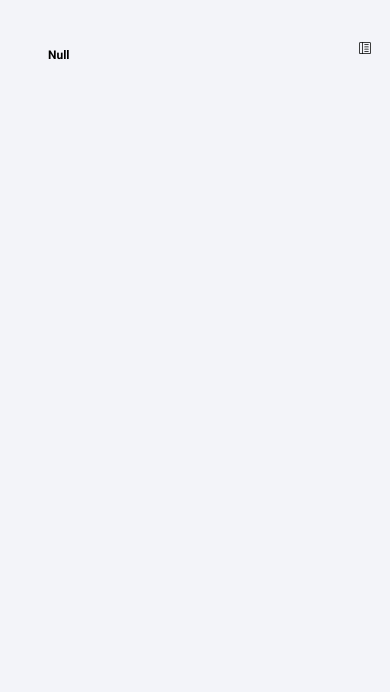
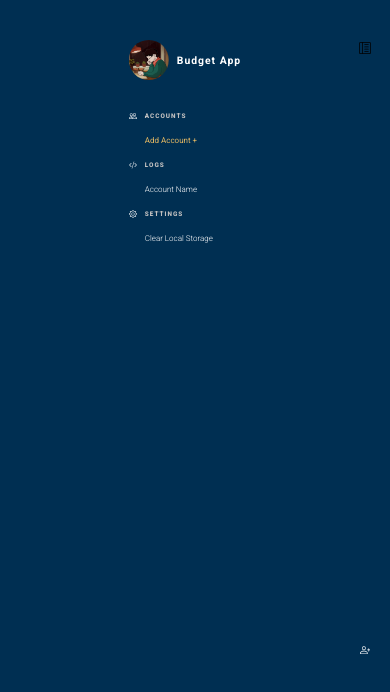
Before and after one commit to michael-dollosa/budgetapp, a React (Create React App) app: page / in a window 390 px wide. Shown: the top 692 px of the page. Built offline with nearby package versions, Linux system fonts and the light colour scheme.

Commit message:
updated logic of sidebar visibility for mobile responsiveness

```diff
--- a/src/components/Sidebar.component.js
+++ b/src/components/Sidebar.component.js
@@ -1,4 +1,5 @@
 import "./Sidebar.styles.scss"
+import { useState, useEffect } from "react"
 import { connect } from "react-redux"
 import { setBudgetAccount } from "../redux/budgetAccount/budgetAccount.actions"
 import { toggleAccountForm, toggleSidebar } from "../redux/modal/modal.actions"
@@ -7,6 +8,21 @@ import { BsPeople, BsPersonPlus, BsGear, BsCodeSlash, BsLayoutTextSidebarReverse
 
 const Sidebar = ({ currentID, accounts, setBudgetAccount, accountToggleFlag, toggleSidebarFlag, toggleSidebar, toggleAccountForm }) => {
 
+  const [currentBrowserWidth, setcurrentBrowserWidth] = useState(window.innerWidth);
+  const mobilebreakPoint = 720;
+
+  //using useEffect, create a listener everytime browser encouters a breakpoint
+  useEffect(() => {
+    //set fn expression to set state of current browser width
+    const handleWindowResize = () => setcurrentBrowserWidth(window.innerWidth);
+    //add listener
+    window.addEventListener("resize", handleWindowResize);
+    //cleanup
+    return () => window.removeEventListener("resize", handleWindowResize);
+
+    //setup on mount
+  },[]);
+
   //fn to set toggle state
   const handleSetToggleForm = () => {
     if(accounts.length < 6) {
@@ -14,9 +30,17 @@ const Sidebar = ({ currentID, accounts, setBudgetAccount, accountToggleFlag, tog
     }
     else{ console.log("buy premium")}
   }
+
   //to set current account to show
   const handleSetBudgetAccount = (account) => {
     setBudgetAccount(account)
+
+  }
+
+  //
+  const handleAccountItemClick = (account) => {
+    handleSetBudgetAccount(account)
+    toggleSidebar(true)
   }
 
   const clearLocalStorage = () => {
@@ -29,7 +53,7 @@ const Sidebar = ({ currentID, accounts, setBudgetAccount, accountToggleFlag, tog
     return(
       <h4
         key={account.uniqueID}
-        onClick={ () => handleSetBudgetAccount(account.uniqueID)}
+        onClick={ () => handleAccountItemClick(account.uniqueID)}
         className = {account.uniqueID === currentID ? "selected" : null}
       >
       {account.name}
@@ -41,9 +65,17 @@ const Sidebar = ({ currentID, accounts, setBudgetAccount, accountToggleFlag, tog
     toggleSidebar(!toggleSidebarFlag)
   }
 
+  //setup variable to controll nav class
+  const sideBarHiddenFlagClass =
+    currentBrowserWidth > mobilebreakPoint
+    ? ""
+    : toggleSidebarFlag ? "display-none" : ""
+
   const accountBody = (accounts.length === 0)
   ? <h4 className="nav-new-account" onClick={() => handleSetToggleForm()}>Add Account +</h4>
   : accountList
+
+
 
   return(
     <section className="sidebar-toggle">
@@ -51,7 +83,7 @@ const Sidebar = ({ currentID, accounts, setBudgetAccount, accountToggleFlag, tog
         <BsLayoutTextSidebarReverse className="toggle-icon" onClick={handleToggleSidebar}/>
       </div>
 
-      <nav>
+      <nav className={sideBarHiddenFlagClass}>
         <main>
           <section className="nav-section">
             <div className="nav-label">
@@ -59,7 +91,7 @@ const Sidebar = ({ currentID, accounts, setBudgetAccount, accountToggleFlag, tog
               <h1>Budget App</h1>
             </div>
 
-            <div className="nav-label">
+          <div className="nav-label">
               <BsPeople />
               <label>ACCOUNTS</label>
             </div>
--- a/src/components/Sidebar.styles.scss
+++ b/src/components/Sidebar.styles.scss
@@ -5,9 +5,15 @@ nav {
   height: 100vh;
   position: fixed;
   @media only screen and (max-width: 720px) {
-    display: none;
+    animation-name: moveInLeft;
+    animation-duration: .5s;
+    animation-timing-function: ease-out;
     width: 100%;
   }
+}
+
+.display-none{
+  display: none;
 }
 
 nav > main{
--- a/src/forms/AddAccountForm.component.js
+++ b/src/forms/AddAccountForm.component.js
@@ -1,11 +1,11 @@
 import { useState } from "react"
 import { connect } from "react-redux"
 import { addBudgetAccount } from "../redux/budgetAccount/budgetAccount.actions"
-import { toggleAccountForm } from "../redux/modal/modal.actions"
+import { toggleAccountForm, toggleSidebar } from "../redux/modal/modal.actions"
 import { BsX } from "react-icons/bs";
 import "./AddAccountForm.styles.scss"
 
-const AddAccountForm = ({uniqueID, addBudgetAccount, accountToggleFlag, toggleAccountForm}) => {
+const AddAccountForm = ({uniqueID, addBudgetAccount, accountToggleFlag, toggleAccountForm, toggleSidebar, toggleSidebarFlag}) => {
   const [accountName, setAccountName] = useState(null)
   const [budget, setBudget] = useState(null)
 
@@ -35,6 +35,7 @@ const AddAccountForm = ({uniqueID, addBudgetAccount, accountToggleFlag, toggleAc
 
     addBudgetAccount(newAccount)
     toggleAccountForm(!accountToggleFlag)
+    toggleSidebar(true)
     setAccountName("")
     setBudget(0)
     event.preventDefault()
@@ -80,12 +81,14 @@ const AddAccountForm = ({uniqueID, addBudgetAccount, accountToggleFlag, toggleAc
 const mapStatetoProps = state => ({
   //need to get the current uniqueID to add as identifier for each new account
   uniqueID: state.budgetAccount.counter,
-  accountToggleFlag: state.formToggle.addAccountModal
+  accountToggleFlag: state.formToggle.addAccountModal,
+  toggleSidebarFlag: state.formToggle.sidebarModal
 })
 
 const mapDispatchToProps = dispatch => ({
  addBudgetAccount: account => dispatch(addBudgetAccount(account)),
- toggleAccountForm: flag => dispatch(toggleAccountForm(flag))
+ toggleAccountForm: flag => dispatch(toggleAccountForm(flag)),
+ toggleSidebar: flag => dispatch(toggleSidebar(flag))
 })
 
 export default connect(mapStatetoProps, mapDispatchToProps)(AddAccountForm)
--- a/src/forms/AddTransactionForm.styles.scss
+++ b/src/forms/AddTransactionForm.styles.scss
@@ -14,6 +14,7 @@
 }
 
 .transaction-form-container{
+  z-index: 2;
   position: fixed;
   top: 40%;
   left: 50%;
```
